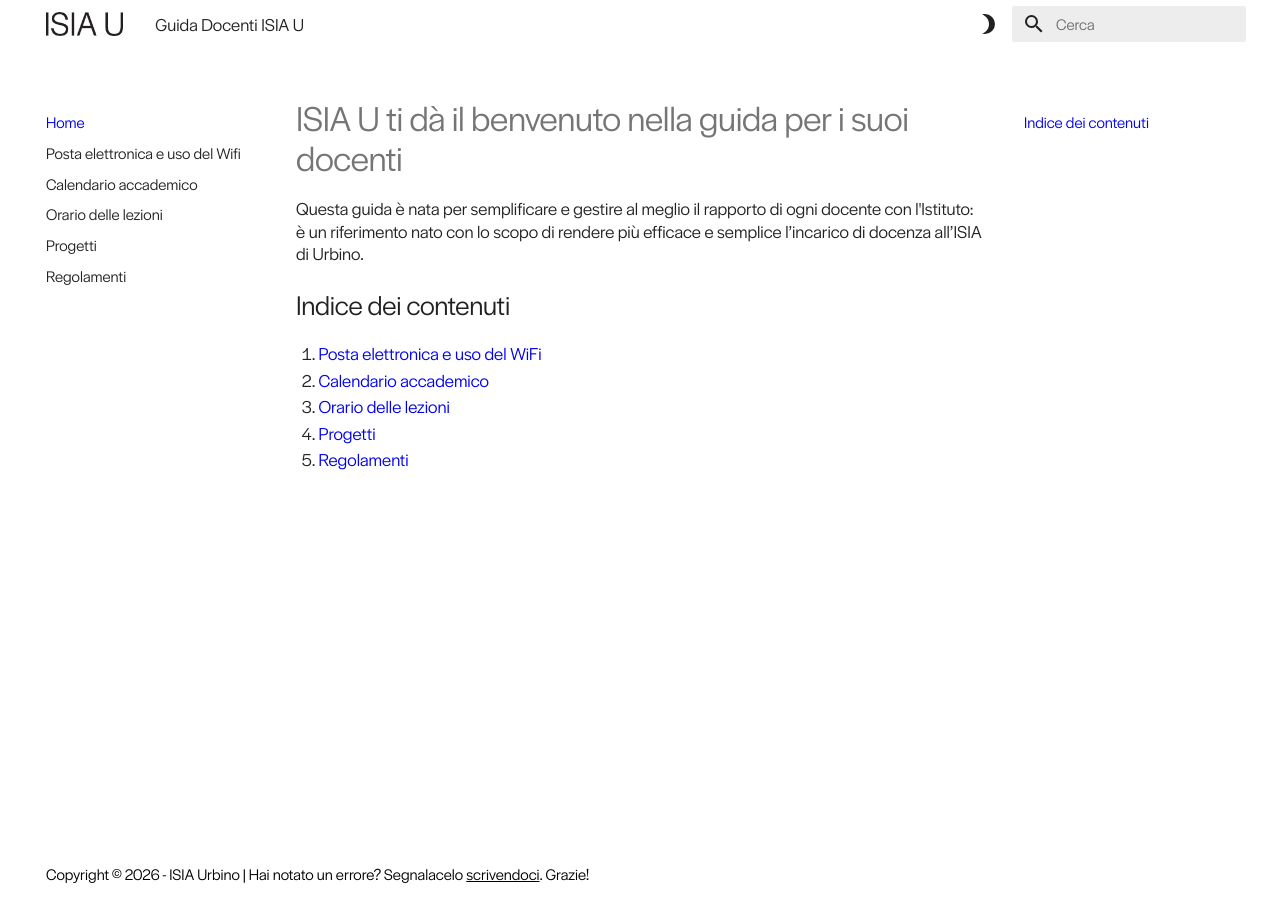
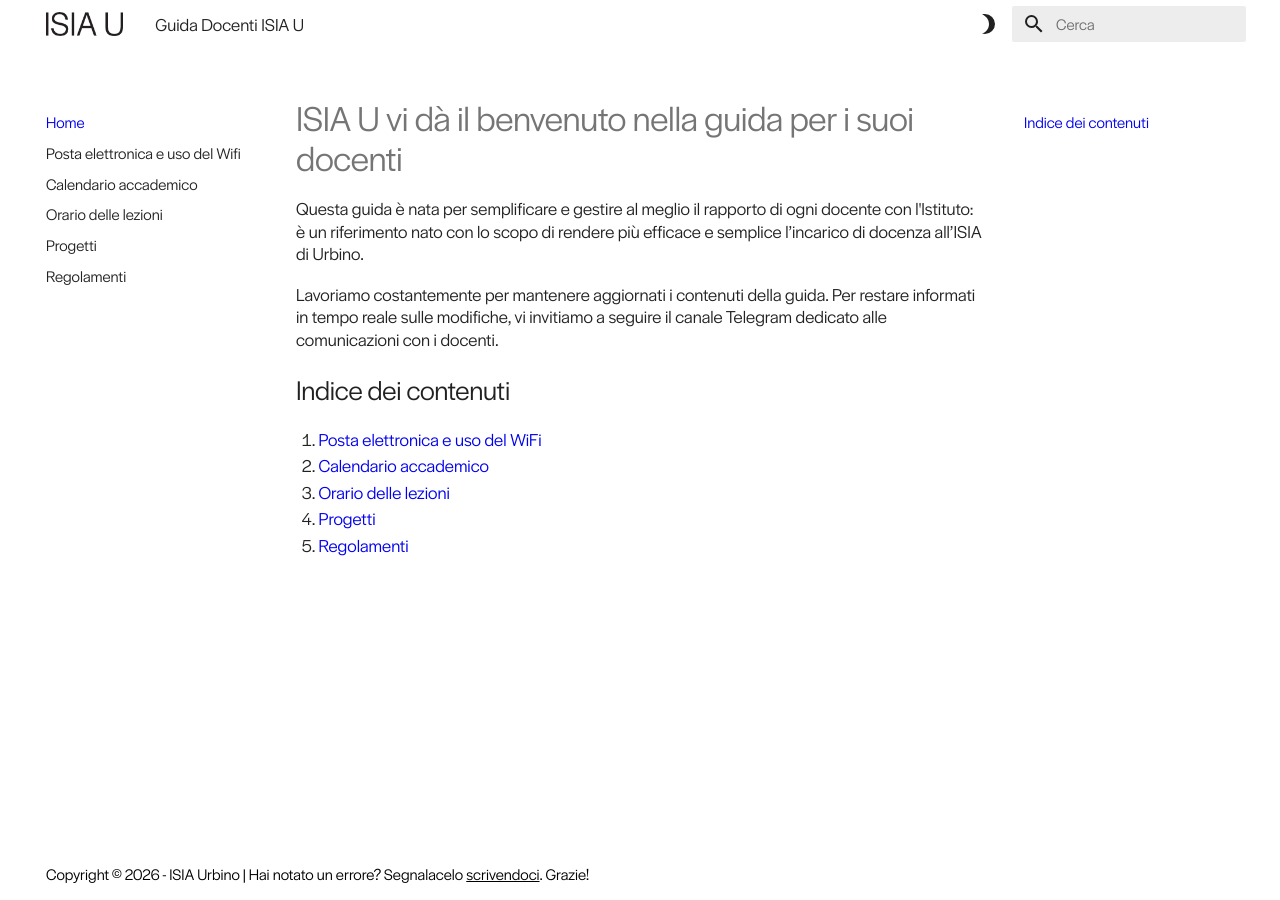
Before and after one commit to ISIA-Urbino/Guida-docenti-ISIAU, an MkDocs documentation site: the page built from docs/index.md, in a window 1280 px wide. Built offline with MkDocs 1.6.1 and Material for MkDocs 9.7.7, drawn with Linux system fonts in a browser that asks for light colours.

Commit message:
Altri dettagli

```diff
--- a/docs/index.md
+++ b/docs/index.md
@@ -1,6 +1,8 @@
-# ISIA U ti dà il benvenuto nella guida per i suoi docenti
+# ISIA U vi dà il benvenuto nella guida per i suoi docenti
 
 Questa guida è nata per semplificare e gestire al meglio il rapporto di ogni docente con l'Istituto: è un riferimento nato con lo scopo di rendere più efficace e semplice l’incarico di docenza all’ISIA di Urbino.
+
+Lavoriamo costantemente per mantenere aggiornati i contenuti della guida. Per restare informati in tempo reale sulle modifiche, vi invitiamo a seguire il canale Telegram dedicato alle comunicazioni con i docenti.
 
 ## Indice dei contenuti
 
--- a/docs/stylesheets/extra.css
+++ b/docs/stylesheets/extra.css
@@ -101,7 +101,8 @@ label.md-nav__title, h1#home {
     list-style-type: none;
 }
 .md-typeset ul li:before {
-    content: "—";
+    content: "•";
+    color: #888;
     margin-right: .3rem;
 }
 [dir=ltr] .md-typeset ul li {
```
